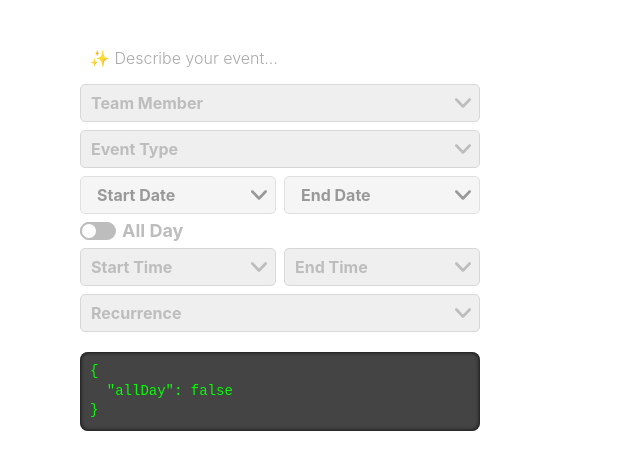
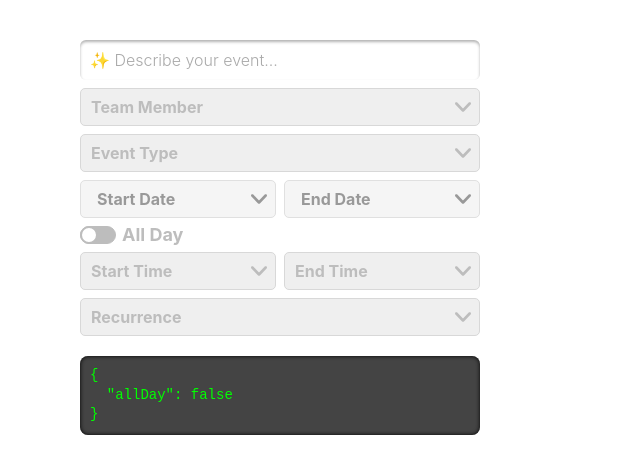
Before and after one commit to bendelaney/scheduledesk-monorepo, a Next.js app in the folder apps/web/: page /sandbox in a window 1280 px wide. Shown: the top 474 px of the page, without its empty margins (0-640 px from the left). Built offline with nearby package versions, Linux system fonts and the light colour scheme.

Commit message:
small css tweak

```diff
--- a/apps/web/components/SmartEventInput/SmartEventInput.scss
+++ b/apps/web/components/SmartEventInput/SmartEventInput.scss
@@ -4,6 +4,10 @@
   display: flex;
   align-items: center;
   padding: 4px 10px;
+  display: flex;
+  padding: 6px 10px;
+  border-radius: 6px;
+  box-shadow: 0 2px 3px inset rgba(0,0,0,0.3);
 
   .smart-event-input-input {
     flex: 1;
```
